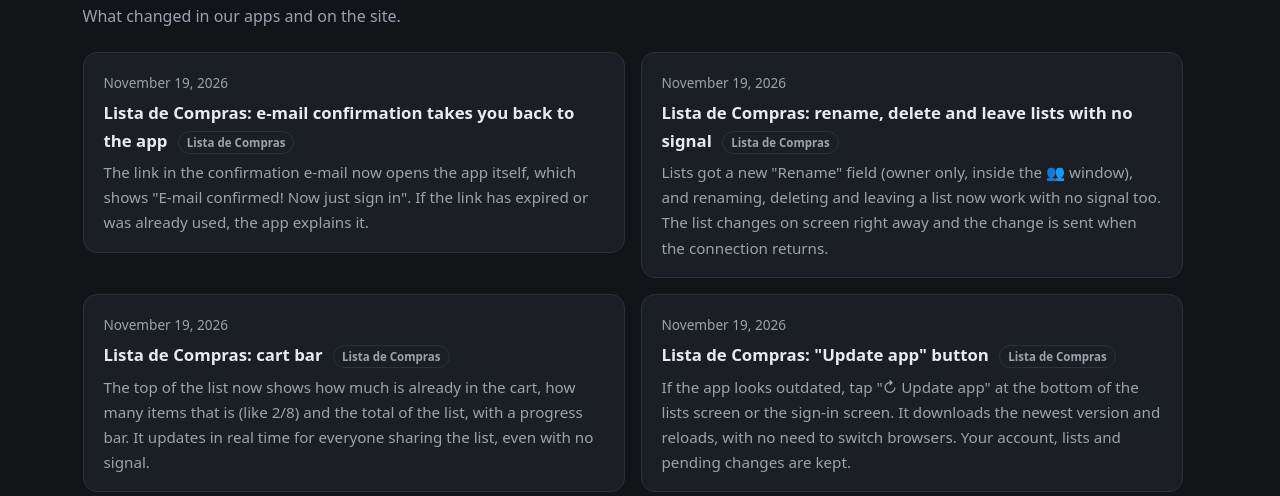
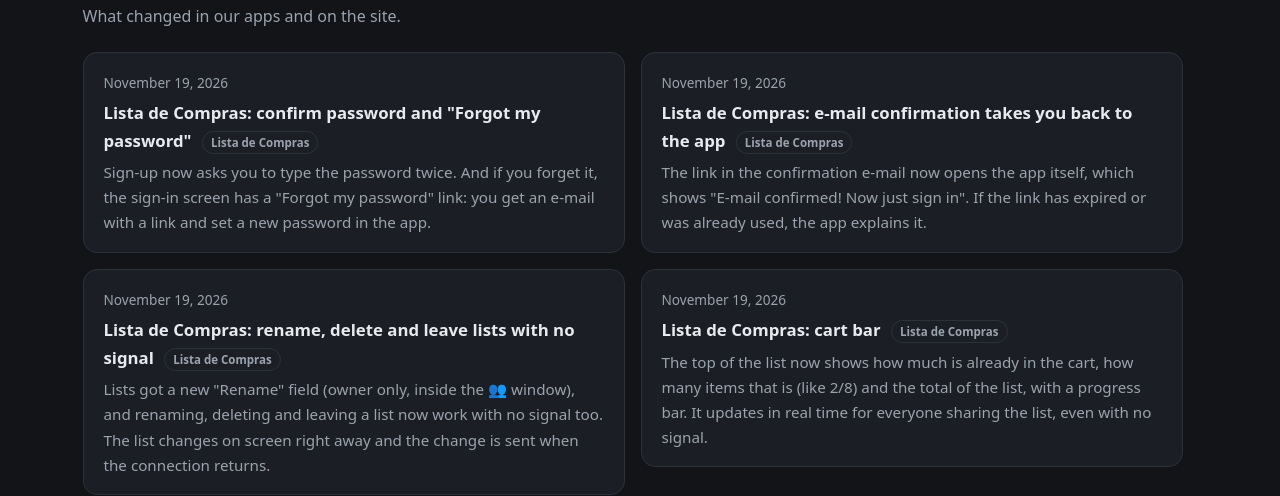
Before and after one commit to flrsistemas/flrsistemas.github.io, a plain HTML site: page en/news/index.html in a window 1280 px wide. Shown: the part 339-835 px from the top of the page. Drawn offline with Linux system fonts and the light colour scheme.

Commit message:
novidades: confirmar senha e esqueci minha senha no Lista de Compras
Co-Authored-By: Claude Sonnet 5.5 <noreply@anthropic.com>

```diff
--- a/en/news/index.html
+++ b/en/news/index.html
@@ -198,6 +198,12 @@
   <div class="news-list">
   <article class="news-item">
     <time datetime="2026-11-19">November 19, 2026</time>
+    <h3>Lista de Compras: confirm password and "Forgot my password" <span class="tag">Lista de Compras</span></h3>
+    <p>Sign-up now asks you to type the password twice. And if you forget it, the sign-in screen has a "Forgot my password" link: you get an e-mail with a link and set a new password in the app.</p>
+  </article>
+
+  <article class="news-item">
+    <time datetime="2026-11-19">November 19, 2026</time>
     <h3>Lista de Compras: e-mail confirmation takes you back to the app <span class="tag">Lista de Compras</span></h3>
     <p>The link in the confirmation e-mail now opens the app itself, which shows "E-mail confirmed! Now just sign in". If the link has expired or was already used, the app explains it.</p>
   </article>
```
Also changed, not shown: es/novedades/index.html (+6 -0 lines), novidades/index.html (+6 -0 lines).
